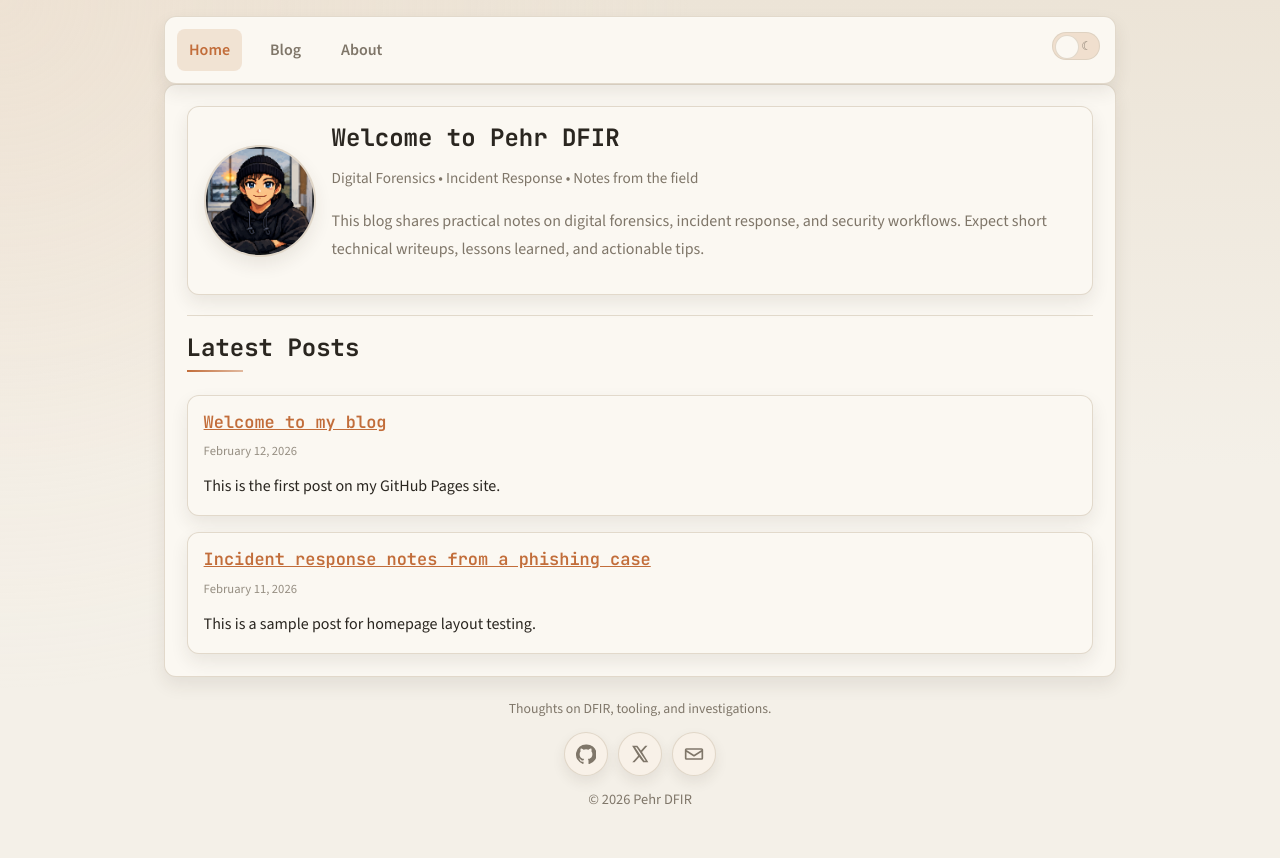
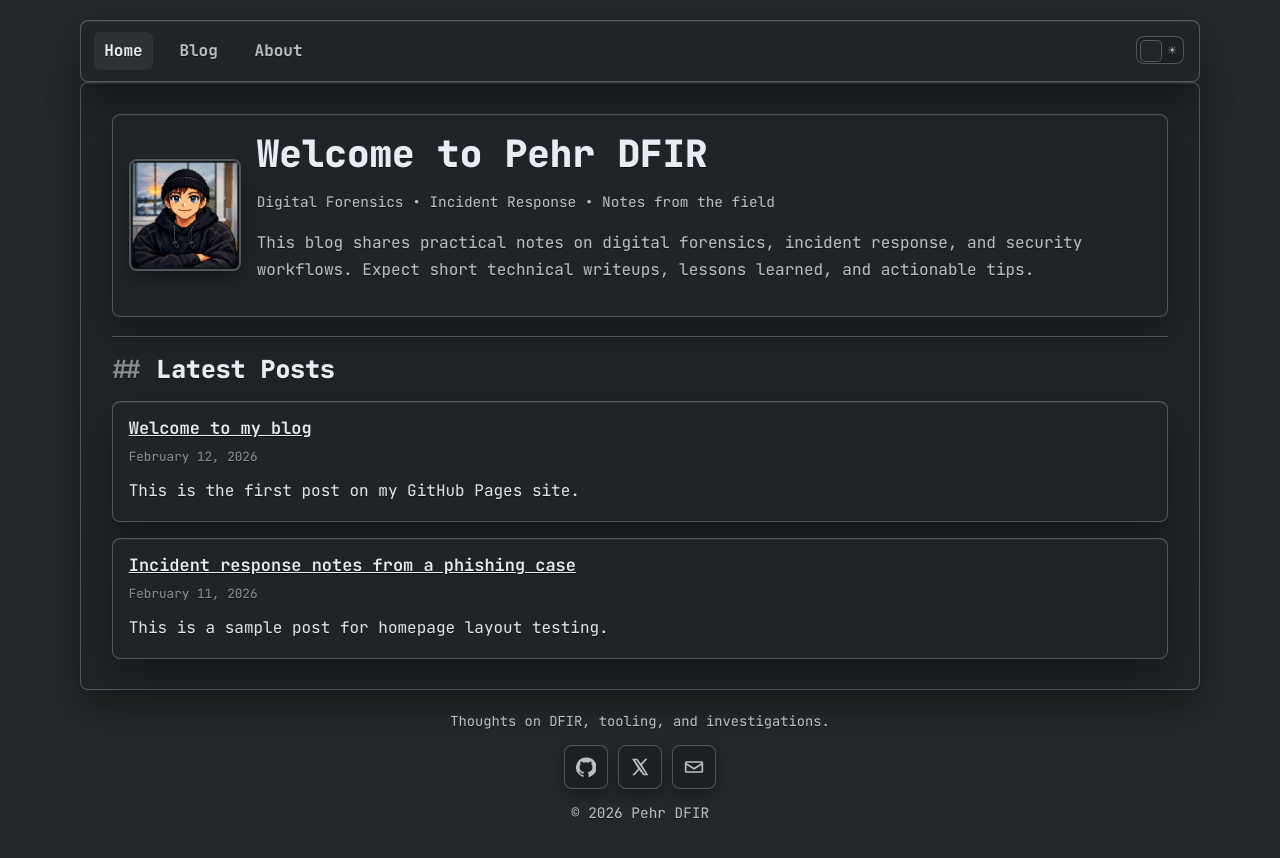
Before and after one commit to PehrDFIR/PehrDFIR.github.io, a Jekyll site: the page built from index.html, in a window 1280 px wide. Shown: the top 858 px of the page. Built offline with Jekyll 4.4.1, drawn with Linux system fonts in a browser that asks for light colours.

Commit message:
Update site theme

```diff
--- a/_layouts/default.html
+++ b/_layouts/default.html
@@ -6,49 +6,54 @@
     <title>{% if page.title %}{{ page.title }} | {{ site.title }}{% else %}{{ site.title }}{% endif %}</title>
     <meta name="description" content="{{ page.excerpt | default: site.description | strip_html | strip_newlines | truncate: 160 }}">
     <style>
-      html { background: #f4f0e8; }
-      html[data-theme="dark"] { background: #1f1f1f; }
+      html { background: #25282a; }
+      html[data-theme="light"] { background: #f1eee7; }
     </style>
     <script>
       (function() {
         var savedTheme = localStorage.getItem("theme");
-        var prefersDark = window.matchMedia && window.matchMedia("(prefers-color-scheme: dark)").matches;
-        var initialTheme = savedTheme || (prefersDark ? "dark" : "light");
+        var initialTheme = savedTheme || "dark";
         document.documentElement.setAttribute("data-theme", initialTheme);
       })();
     </script>
     <style>
-      @import url("https://fonts.googleapis.com/css2?family=JetBrains+Mono:wght@500;600;700&family=Source+Sans+3:wght@400;500;600&display=swap");
+      @import url("https://fonts.googleapis.com/css2?family=JetBrains+Mono:wght@400;500;600;700;800&display=swap");
 
       :root {
-        color-scheme: light;
-        --bg: #f4f0e8;
-        --bg-top: #ece4d7;
-        --surface: #fbf8f2;
-        --text: #2a2620;
-        --muted: #7f7669;
-        --brand: #c26d3a;
-        --brand-soft: #f0dfce;
-        --border: color-mix(in srgb, #d9cdbd 72%, transparent);
-        --shadow: rgba(56, 43, 31, 0.09);
-        --btn-bg: #c26d3a;
-        --btn-text: #fff7ed;
-        --radius: 12px;
+        color-scheme: dark;
+        --bg: #25282a;
+        --bg-top: #25282a;
+        --surface: #202529;
+        --surface-strong: #1b2024;
+        --text: #e1e3e5;
+        --muted: #b9bec3;
+        --faint: #878d93;
+        --brand: #e6edf3;
+        --brand-soft: #30363b;
+        --accent: #8fd1ff;
+        --border: color-mix(in srgb, #d8dde2 28%, transparent);
+        --shadow: rgba(0, 0, 0, 0.34);
+        --btn-bg: #d8dde2;
+        --btn-text: #1f2326;
+        --radius: 8px;
       }
 
-      :root[data-theme="dark"] {
-        color-scheme: dark;
-        --bg: #1f1f1f;
-        --bg-top: #242424;
-        --surface: #2b2b2b;
-        --text: #ddd8cf;
-        --muted: #9f9789;
-        --brand: #e08a52;
-        --brand-soft: #3a332d;
-        --border: color-mix(in srgb, #453e37 78%, transparent);
-        --shadow: rgba(0, 0, 0, 0.34);
-        --btn-bg: #e08a52;
-        --btn-text: #2a1d14;
+      :root[data-theme="light"] {
+        color-scheme: light;
+        --bg: #f1eee7;
+        --bg-top: #faf8f3;
+        --surface: #fffdf8;
+        --surface-strong: #f7f1e8;
+        --text: #27292b;
+        --muted: #5f656a;
+        --faint: #7c8388;
+        --brand: #1f252a;
+        --brand-soft: #e4ded5;
+        --accent: #006fae;
+        --border: color-mix(in srgb, #9aa0a6 36%, transparent);
+        --shadow: rgba(36, 38, 40, 0.12);
+        --btn-bg: #1f252a;
+        --btn-text: #fffdf8;
       }
 
       * {
@@ -57,15 +62,14 @@
 
       body {
         margin: 0;
-        font-family: "Source Sans 3", "Segoe UI", sans-serif;
-        background:
-          radial-gradient(circle at 0% 0%, color-mix(in srgb, var(--brand-soft) 40%, transparent), transparent 45%),
-          linear-gradient(180deg, var(--bg-top) 0%, var(--bg) 55%);
+        font-family: "JetBrains Mono", "SFMono-Regular", Consolas, "Liberation Mono", monospace;
+        background: linear-gradient(180deg, var(--bg-top) 0%, var(--bg) 55%);
         color: var(--text);
-        line-height: 1.72;
+        line-height: 1.68;
         opacity: 0;
         animation: page-fade 220ms ease forwards;
         transition: background 180ms ease, color 180ms ease;
+        text-shadow: 0 1px 0 rgba(0, 0, 0, 0.65), 0 0 1px rgba(255, 255, 255, 0.2);
       }
 
       body.page-leaving {
@@ -80,16 +84,16 @@
       }
 
       .site {
-        max-width: 984px;
+        max-width: 1160px;
         margin: 0 auto;
-        padding: 1rem;
+        padding: 1.25rem;
       }
 
       .card {
-        background: color-mix(in srgb, var(--surface) 96%, var(--bg));
+        background: color-mix(in srgb, var(--surface) 94%, transparent);
         border: 1px solid var(--border);
         border-radius: var(--radius);
-        box-shadow: 0 8px 18px var(--shadow), inset 0 1px 0 color-mix(in srgb, var(--surface) 88%, #fff 12%);
+        box-shadow: 0 16px 36px var(--shadow), inset 0 1px 0 color-mix(in srgb, #fff 8%, transparent);
         transition: transform 180ms ease, border-color 180ms ease, box-shadow 180ms ease, background 180ms ease;
       }
 
@@ -103,7 +107,7 @@
         display: flex;
         align-items: center;
         gap: 1rem;
-        padding: 0.75rem;
+        padding: 0.7rem 0.8rem;
         margin-bottom: 0;
         padding-right: 8rem;
       }
@@ -111,16 +115,16 @@
       .nav a {
         text-decoration: none;
         color: var(--muted);
-        font-weight: 600;
-        padding: 0.45rem 0.75rem;
-        border-radius: 8px;
+        font-weight: 700;
+        padding: 0.35rem 0.65rem;
+        border-radius: 6px;
       }
 
       .nav span {
         color: var(--muted);
-        font-weight: 600;
-        padding: 0.45rem 0.75rem;
-        border-radius: 8px;
+        font-weight: 700;
+        padding: 0.35rem 0.65rem;
+        border-radius: 6px;
       }
 
       a,
@@ -132,7 +136,7 @@
       .nav span.active,
       .nav a:hover {
         color: var(--brand);
-        background: color-mix(in srgb, var(--brand-soft) 82%, transparent);
+        background: color-mix(in srgb, var(--brand-soft) 72%, transparent);
       }
 
       .theme-switch {
@@ -147,9 +151,9 @@
         appearance: none;
         width: 48px;
         height: 28px;
-        border-radius: 999px;
+        border-radius: 8px;
         border: 1px solid var(--border);
-        background: var(--brand-soft);
+        background: var(--surface-strong);
         position: relative;
         cursor: pointer;
         transition: background 0.2s ease, border-color 0.2s ease;
@@ -157,12 +161,12 @@
       }
 
       .theme-toggle::before {
-        content: "☾";
+        content: "☀";
         position: absolute;
         top: 50%;
-        right: 7px;
+        right: 6px;
         transform: translateY(-50%);
-        font-size: 12px;
+        font-size: 11px;
         color: var(--muted);
         opacity: 0.9;
         transition: opacity 0.2s ease;
@@ -171,25 +175,25 @@
       .theme-toggle::after {
         content: "";
         position: absolute;
-        top: 2px;
-        left: 2px;
-        width: 22px;
-        height: 22px;
-        border-radius: 50%;
+        top: 3px;
+        left: 3px;
+        width: 20px;
+        height: 20px;
+        border-radius: 5px;
         background: var(--surface);
         border: 1px solid var(--border);
         transition: transform 0.2s ease;
       }
 
-      :root[data-theme="dark"] .theme-toggle::after {
+      :root[data-theme="light"] .theme-toggle::after {
         transform: translateX(20px);
       }
 
-      :root[data-theme="dark"] .theme-toggle::before {
-        content: "☀";
+      :root[data-theme="light"] .theme-toggle::before {
+        content: "☾";
         right: auto;
         left: 7px;
-        color: #fbbf24;
+        color: var(--muted);
         opacity: 0.95;
       }
 
@@ -203,31 +207,55 @@
       }
 
       .content {
-        padding: 1.35rem;
+        padding: clamp(1rem, 2.4vw, 2rem);
       }
 
       h1,
       h2,
       h3,
       .post-title {
-        font-family: "JetBrains Mono", "Menlo", "Consolas", monospace;
         line-height: 1.24;
         margin: 0 0 0.75rem;
+        color: var(--brand);
+        font-weight: 800;
+      }
+
+      h1 {
+        font-size: clamp(1.55rem, 3vw, 2.35rem);
+      }
+
+      h2 {
+        font-size: clamp(1.2rem, 2vw, 1.55rem);
+      }
+
+      h3 {
+        font-size: clamp(1rem, 1.55vw, 1.2rem);
+      }
+
+      .post-content h2::before,
+      .post-content h3::before,
+      .section-title::before {
+        color: var(--faint);
+        font-weight: 700;
+      }
+
+      .post-content h2::before,
+      .section-title::before {
+        content: "## ";
+      }
+
+      .post-content h3::before {
+        content: "### ";
       }
 
       .section-title {
         position: relative;
-        padding-bottom: 0.4rem;
+        padding-bottom: 0;
         margin-bottom: 1rem;
       }
 
       .section-title::after {
-        content: "";
-        display: block;
-        width: 56px;
-        height: 2px;
-        margin-top: 0.45rem;
-        background: linear-gradient(90deg, var(--brand), color-mix(in srgb, var(--brand) 45%, transparent));
+        content: none;
       }
 
       .muted {
@@ -236,7 +264,7 @@
 
       .tagline {
         margin: 0 0 0.45rem;
-        font-size: 0.95rem;
+        font-size: 0.9rem;
         color: var(--muted);
       }
 
@@ -249,14 +277,14 @@
       .welcome-avatar {
         width: 112px;
         height: 112px;
-        border-radius: 50%;
+        border-radius: 8px;
         overflow: hidden;
         flex-shrink: 0;
         display: inline-flex;
         align-items: center;
         justify-content: center;
         border: 2px solid var(--border);
-        background: color-mix(in srgb, var(--surface) 75%, var(--brand-soft));
+        background: var(--surface-strong);
         box-shadow: 0 8px 18px var(--shadow);
       }
 
@@ -300,8 +328,8 @@
 
       .post-card:hover {
         transform: translateY(-2px);
-        border-color: color-mix(in srgb, var(--brand) 42%, var(--border));
-        box-shadow: 0 12px 24px var(--shadow), 0 0 0 1px color-mix(in srgb, var(--brand) 18%, transparent);
+        border-color: color-mix(in srgb, var(--accent) 46%, var(--border));
+        box-shadow: 0 16px 30px var(--shadow), 0 0 0 1px color-mix(in srgb, var(--accent) 16%, transparent);
       }
 
       .post-title {
@@ -312,7 +340,7 @@
 
       .meta {
         font-size: 0.79rem;
-        color: color-mix(in srgb, var(--muted) 82%, transparent);
+        color: var(--faint);
         margin: 0.35rem 0 0.65rem;
       }
 
@@ -325,7 +353,7 @@
       }
 
       .post-article {
-        max-width: 780px;
+        max-width: 920px;
         margin: 0 auto;
       }
 
@@ -349,17 +377,31 @@
       }
 
       .post-content pre {
-        background: color-mix(in srgb, var(--surface) 82%, #111 18%);
+        background: var(--surface-strong);
         border: 1px solid var(--border);
-        border-radius: 10px;
+        border-radius: 8px;
         padding: 0.8rem;
         overflow-x: auto;
+      }
+
+      .post-content code {
+        color: var(--brand);
+        background: color-mix(in srgb, var(--surface-strong) 76%, transparent);
+        border: 1px solid color-mix(in srgb, var(--border) 70%, transparent);
+        border-radius: 5px;
+        padding: 0.08rem 0.28rem;
+      }
+
+      .post-content pre code {
+        background: transparent;
+        border: 0;
+        padding: 0;
       }
 
       .post-content blockquote {
         margin-left: 0;
         padding-left: 0.85rem;
-        border-left: 3px solid color-mix(in srgb, var(--brand) 68%, transparent);
+        border-left: 3px solid color-mix(in srgb, var(--accent) 68%, transparent);
         color: var(--muted);
       }
 
@@ -369,7 +411,7 @@
         background: var(--btn-bg);
         color: var(--btn-text);
         padding: 0.45rem 0.8rem;
-        border-radius: 8px;
+        border-radius: 6px;
         font-weight: 600;
       }
 
@@ -400,11 +442,11 @@
       .social-link {
         width: 44px;
         height: 44px;
-        border-radius: 50%;
+        border-radius: 8px;
         display: inline-flex;
         align-items: center;
         justify-content: center;
-        background: color-mix(in srgb, var(--surface) 72%, var(--brand-soft));
+        background: var(--surface-strong);
         border: 1px solid var(--border);
         color: var(--muted);
         text-decoration: none;
@@ -417,7 +459,7 @@
       }
 
       .social-link:hover {
-        border-color: var(--brand);
+        border-color: var(--accent);
         transform: translateY(-1px);
       }
 
```
